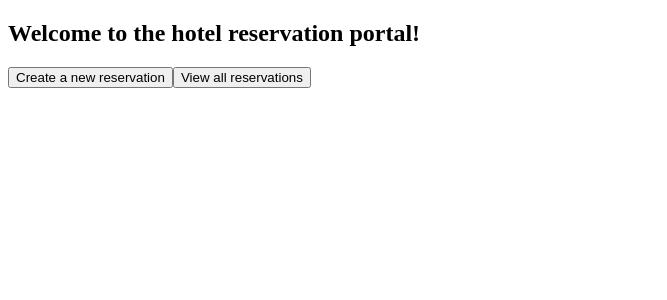
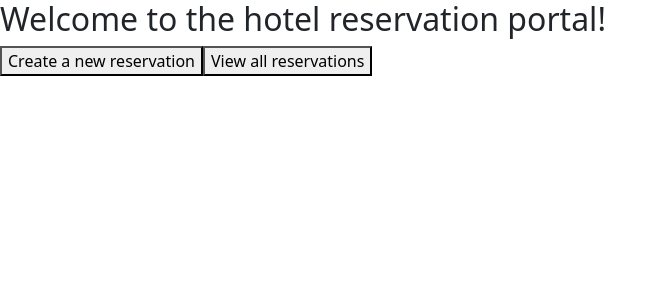
Before and after one commit to angemariya/AngularHotelReservation, an Angular app: page / in a window 1280 px wide. Shown: the top 300 px of the page, without its empty margins (0-667 px from the left). Built offline with nearby package versions, Linux system fonts and the light colour scheme.

Commit message:
import bootstrap

```diff
--- a/src/styles.css
+++ b/src/styles.css
@@ -1 +1,2 @@
 /* You can add global styles to this file, and also import other style files */
+@import "../node_modules/bootstrap/dist/css//bootstrap.min.css";
```
